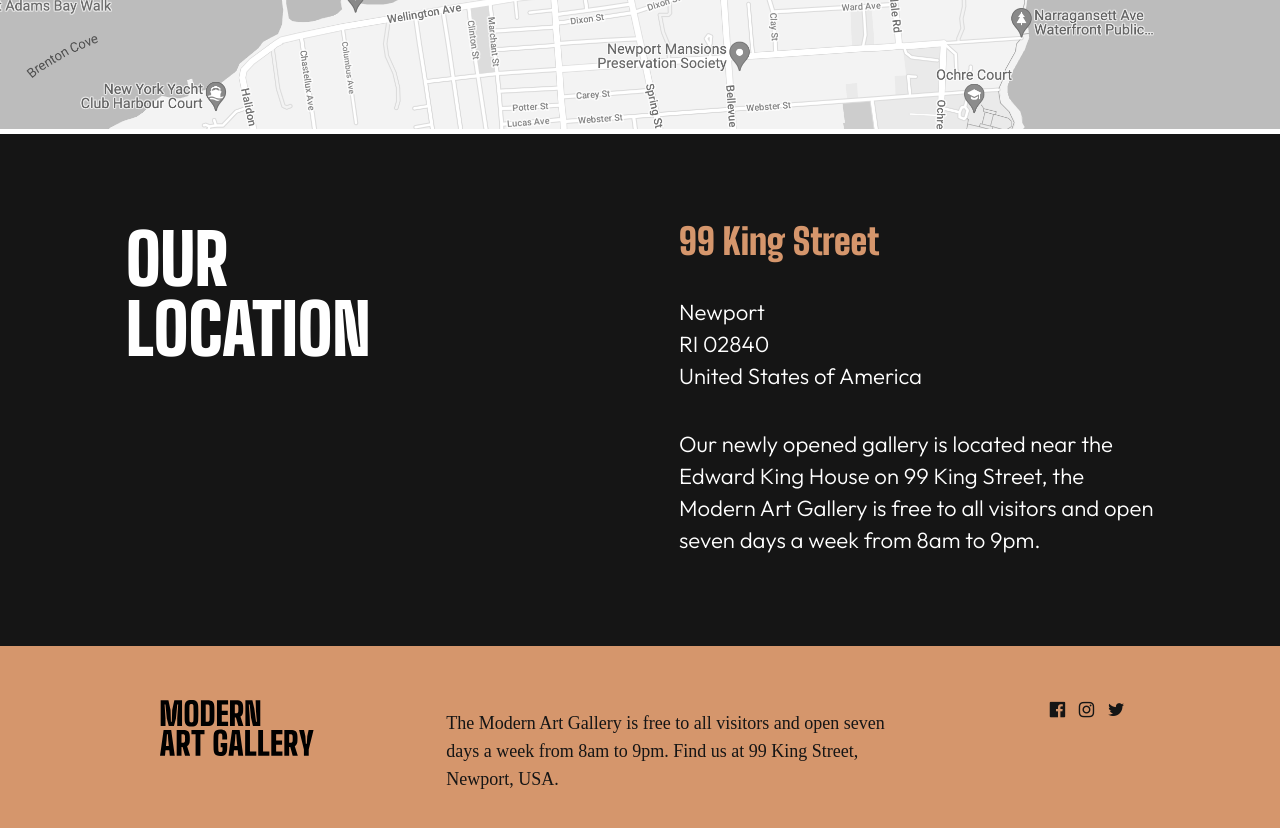
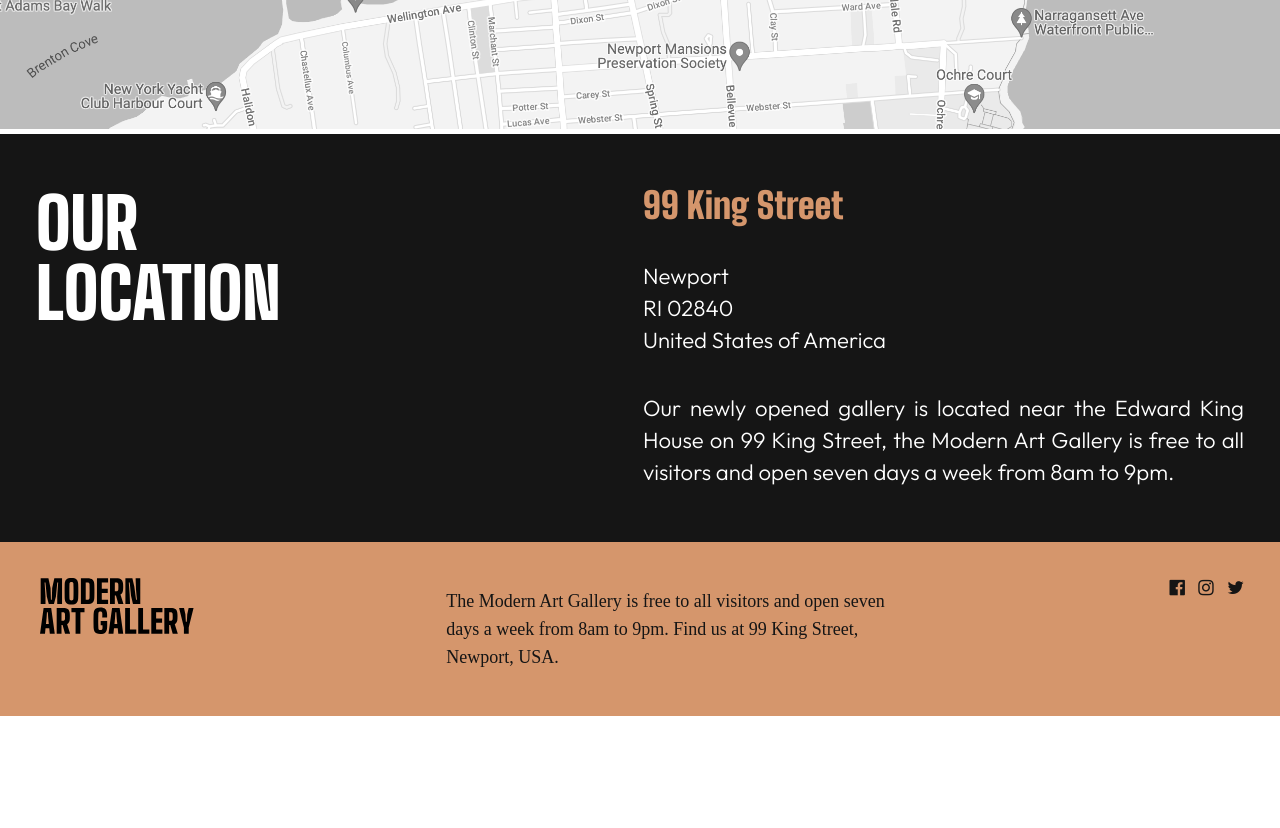
Before and after one commit to varnitagrawal24/art-gallery, a plain HTML site: page location.html in a window 1280 px wide. Shown: the part 480-1308 px from the top of the page. After the commit the page ends 1196 px from the top, so only its background shows below. Drawn offline with Linux system fonts and the light colour scheme.

Commit message:
update in css

```diff
--- a/location-style.css
+++ b/location-style.css
@@ -66,7 +66,7 @@ body{
     display: flex;
     justify-content: space-around;
     gap: 30%;
-    padding: 5rem 7rem;
+    padding: 3rem 2rem;
 }
 .location-heading{
     color: var(--white);
@@ -96,14 +96,15 @@ body{
     font-family: var(--outfit);
     font-size: 1.23rem;
     line-height: 1.78rem;
+    text-align: justify;
 }
 /* footer section */
 footer{
     width: 100%;
     background-color: var(--gold);
-    padding: 3rem;
+    padding: 2rem;
     display: flex;
-    justify-content: space-evenly;
+    justify-content: space-between;
     align-items: flex-start;
     gap: 1rem;
 }
--- a/style.css
+++ b/style.css
@@ -11,9 +11,6 @@
     --white:#FFFFFF;
     --shoulder:Big Shoulders Display;
     --outfit:Outfit;
-}
-body{
-    min-width: 100vw;
 }
 header{
     width: 100%;
@@ -37,8 +34,9 @@ header{
     position: absolute;
     display: flex;
     top: 11rem;
-    justify-content: space-around;
-    width: 100%;
+    justify-content: space-between;
+    margin: 0 10%;
+    width: 80%;
     align-items: flex-start;
 }
 .header-name{
@@ -61,6 +59,7 @@ header{
     font-size: 1.23rem;
     line-height: 1.78rem;
     width: 19rem;
+    text-align: justify;
 }
 .btn{
     text-decoration: none;
@@ -93,7 +92,7 @@ header{
 
 /* main section */
 main{
-    margin: 10rem 0;
+    margin: 3rem 0;
     display: flex;
     flex-direction: column;
     gap: 1rem;
@@ -140,7 +139,7 @@ main{
 .section-2-left{
     background-image: url("image/3.png");
     height: 40rem;
-    width: 55%;
+    width: 60%;
     background-size: cover;
     background-position: center;
 }
@@ -182,9 +181,9 @@ main{
 footer{
     width: 100%;
     background-color: var(--black);
-    padding: 3rem;
+    padding: 5% 10%;
     display: flex;
-    justify-content: space-evenly;
+    justify-content: space-between;
     align-items: flex-start;
     gap: 1rem;
 }
@@ -221,7 +220,6 @@ footer{
         height: 43.75rem;
     }
     .header-name{
-        width: 21.19rem;
         font-size: 4.38rem;
         line-height: 4.1rem;
         color: var(--black);
@@ -230,8 +228,8 @@ footer{
     .header-body{
         flex-direction: column;
         align-items: flex-end;
-        width: 45rem;
-        padding-right: 2rem;
+        width: 80%;
+        margin: 0 10%;
         gap: 1rem;
         top: 10rem;
     }
@@ -241,7 +239,6 @@ footer{
     .header-detail p{
         font-size: 1.12rem;
         line-height: 1.75rem;
-        width: 21.19rem;
     }
     .text-body-head{
         font-size: 3.125rem;
@@ -287,8 +284,8 @@ footer{
     .header-body{
         margin: 0;
         width: 100%;
-        align-items: center;
-        padding: 1rem;
+        align-items: flex-start;
+        padding: 2rem;
         gap: 1rem;
     }
     .header-name{
@@ -307,7 +304,7 @@ footer{
     }
     .section-1-text-body{
         width: 100%;
-        padding: 1rem;
+        padding: 2rem;
     }
     .main-section-2{
         width: 100%;
@@ -333,5 +330,6 @@ footer{
         flex-direction: column;
         align-items: flex-start;
         gap: 2rem;
+        padding: 2rem;
     }
 }
```
Also changed, not shown: index.html (+1 -1 lines).
